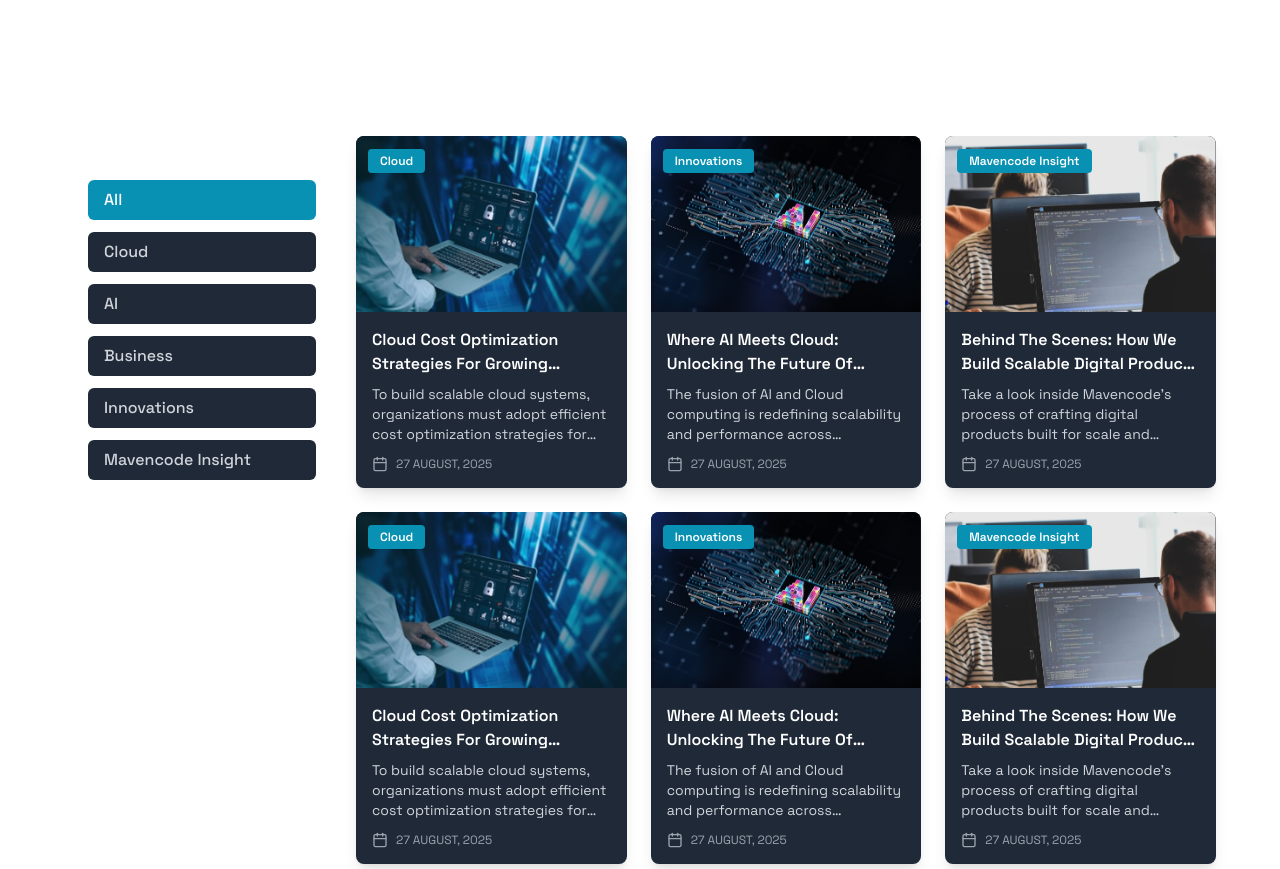
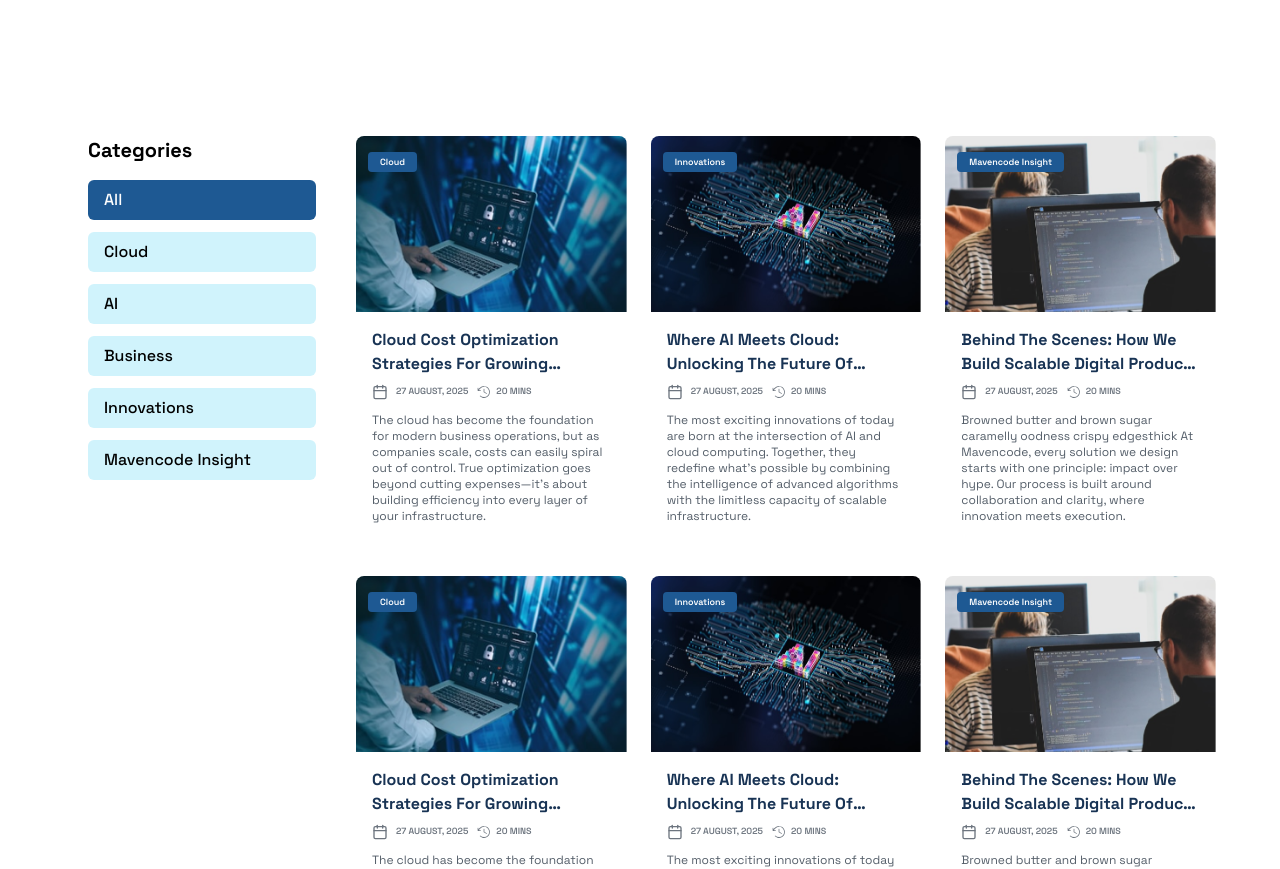
Before and after one commit to Lawdshev/maven-website, a Next.js app: page /blog in a window 1280 px wide. Shown: the part 560-1429 px from the top of the page. Built offline with nearby package versions, Linux system fonts and the light colour scheme.

Commit message:
Enhance Tailwind CSS configuration with new color utilities for blog components. Update BlogInsights component to improve text styling, layout, and add a new clock icon for better visual representation of article dates.

```diff
--- a/src/app/blog/components/BlogInsights.tsx
+++ b/src/app/blog/components/BlogInsights.tsx
@@ -5,6 +5,7 @@ import Strategy from "@/app/image/blog/strategy.png";
 import Cost from "@/app/image/blog/cost.png";
 import Behind from "@/app/image/blog/behind.png";
 import { Calendar } from "lucide-react";
+import { PiClockCounterClockwiseLight } from "react-icons/pi";
 
 const categories = [
   "All",
@@ -21,7 +22,7 @@ const articles = [
     title: "Cloud Cost Optimization Strategies For Growing Businesses",
     category: "Cloud",
     excerpt:
-      "To build scalable cloud systems, organizations must adopt efficient cost optimization strategies for sustained growth.",
+      "The cloud has become the foundation for modern business operations, but as companies scale, costs can easily spiral out of control. True optimization goes beyond cutting expenses—it’s about building efficiency into every layer of your infrastructure. ",
     image: Strategy,
     date: "27 AUGUST, 2025",
   },
@@ -30,7 +31,7 @@ const articles = [
     title: "Where AI Meets Cloud: Unlocking The Future Of Scalable Intelligence",
     category: "Innovations",
     excerpt:
-      "The fusion of AI and Cloud computing is redefining scalability and performance across industries.",
+      "The most exciting innovations of today are born at the intersection of AI and cloud computing. Together, they redefine what’s possible by combining the intelligence of advanced algorithms with the limitless capacity of scalable infrastructure.",
     image: Cost,
     date: "27 AUGUST, 2025",
   },
@@ -39,7 +40,7 @@ const articles = [
     title: "Behind The Scenes: How We Build Scalable Digital Products At Mavencode",
     category: "Mavencode Insight",
     excerpt:
-      "Take a look inside Mavencode’s process of crafting digital products built for scale and innovation.",
+      "Browned butter and brown sugar caramelly oodness crispy edgesthick At Mavencode, every solution we design starts with one principle: impact over hype. Our process is built around collaboration and clarity, where innovation meets execution. ",
     image: Behind,
     date: "27 AUGUST, 2025",
   },
@@ -48,7 +49,7 @@ const articles = [
     title: "Cloud Cost Optimization Strategies For Growing Businesses",
     category: "Cloud",
     excerpt:
-      "To build scalable cloud systems, organizations must adopt efficient cost optimization strategies for sustained growth.",
+      "The cloud has become the foundation for modern business operations, but as companies scale, costs can easily spiral out of control. True optimization goes beyond cutting expenses—it’s about building efficiency into every layer of your infrastructure. ",
     image: Strategy,
     date: "27 AUGUST, 2025",
   },
@@ -57,7 +58,7 @@ const articles = [
     title: "Where AI Meets Cloud: Unlocking The Future Of Scalable Intelligence",
     category: "Innovations",
     excerpt:
-      "The fusion of AI and Cloud computing is redefining scalability and performance across industries.",
+      "The most exciting innovations of today are born at the intersection of AI and cloud computing. Together, they redefine what’s possible by combining the intelligence of advanced algorithms with the limitless capacity of scalable infrastructure.",
     image: Cost,
     date: "27 AUGUST, 2025",
   },
@@ -66,7 +67,7 @@ const articles = [
     title: "Behind The Scenes: How We Build Scalable Digital Products At Mavencode",
     category: "Mavencode Insight",
     excerpt:
-      "Take a look inside Mavencode’s process of crafting digital products built for scale and innovation.",
+      "Browned butter and brown sugar caramelly oodness crispy edgesthick At Mavencode, every solution we design starts with one principle: impact over hype. Our process is built around collaboration and clarity, where innovation meets execution. ",
     image: Behind,
     date: "27 AUGUST, 2025",
   },
@@ -86,16 +87,16 @@ export default function BlogGrid() {
       <div className="max-w-6xl mx-auto grid grid-cols-1 md:grid-cols-4 gap-4">
         {/* Categories Sidebar */}
         <aside className="md:col-span-1 px-6 rounded-lg  h-fit">
-          <h3 className="text-lg font-semibold mb-4">Categories</h3>
+          <h3 className="text-xl font-bold mb-4 text-blog-category dark:text-blog-category-dark">Categories</h3>
           <ul className="space-y-3">
             {categories.map((cat) => (
               <li key={cat}>
                 <button
                   onClick={() => setActiveCategory(cat)}
-                  className={`w-full text-left px-4 py-2 rounded-md font-medium transition ${
+                  className={`w-full text-left px-4 text-base py-2 rounded-md font-medium ${
                     activeCategory === cat
-                      ? "bg-cyan-600 text-white"
-                      : "bg-[#1f2937] text-gray-300 hover:bg-cyan-700 hover:text-white"
+                      ? "bg-button-bg dark:bg-button-bg-dark text-white"
+                      : "bg-blog-category-button dark:bg-blog-category-button-dark text-blog-category dark:text-blog-category-dark"
                   }`}
                 >
                   {cat}
@@ -110,7 +111,7 @@ export default function BlogGrid() {
           {filteredArticles.map((article) => (
             <article
               key={article.id}
-              className="bg-[#1f2937] rounded-lg overflow-hidden shadow-lg hover:shadow-cyan-700/30 transition"
+              className="rounded-lg overflow-hidden"
             >
               <div className="relative h-44 w-full">
                 <Image
@@ -120,24 +121,29 @@ export default function BlogGrid() {
                   className="object-cover"
                 />
                 <div className="absolute top-3 left-3">
-                  <span className="bg-cyan-600 text-white px-3 py-1 rounded text-xs font-semibold">
+                  <span className="bg-button-bg dark:bg-button-bg-dark  px-3 py-1 rounded text-[9px] font-semibold">
                     {article.category}
                   </span>
                 </div>
               </div>
 
               <div className="p-4">
-                <h3 className="text-base font-semibold mb-2 line-clamp-2">
+                <h3 className="text-base text-blog-title dark:blog-title-dark font-bold mb-2 line-clamp-2">
                   {article.title}
                 </h3>
-                <p className="text-sm text-gray-300 mb-3 line-clamp-3">
+                <div className="flex items-center gap-2  mb-3 ">
+                  <Calendar className="w-4 h-4 text-date-icon dark:date-icon-dark" />
+                  <span className="text-[9px] font-semibold text-blog-date dark:blog-date-dark">{article.date}</span>
+                  <div className="flex items-center gap-1">
+                    <PiClockCounterClockwiseLight className="w-4 h-4 text-date-icon dark:date-icon-dark" />
+                    <span className="text-[9px] font-semibold text-blog-date dark:blog-date-dark">20 MINS</span>
+                  </div>
+                </div>
+                <p className="text-xs text-blog-text dark:blog-text-dark max-w-lg mb-3">
                   {article.excerpt}
                 </p>
 
-                <div className="flex items-center gap-2 text-xs text-gray-400">
-                  <Calendar className="w-4 h-4" />
-                  <span>{article.date}</span>
-                </div>
+
               </div>
             </article>
           ))}
--- a/tailwind.config.ts
+++ b/tailwind.config.ts
@@ -69,9 +69,33 @@ const config: Config = {
         },
         "blog-icon":{
           DEFAULT:"#BACCE1",
-          dark: "#3F5A79"
+          dark: "#3F5A79",
 
-        }
+        },
+        "blog-category":{
+          DEFAULT:"#000000",
+          dark:"#FFFFFF",
+        },
+        "blog-title":{
+          DEFAULT:"#183354",
+          dark:"#B1C7E1",
+        },
+       "blog-text":{
+        DEFAULT:"#545E69",
+        dark:"#98A0A9",
+       },
+       "blog-date":{
+        DEFAULT:"#6D757F",
+        dark:"#828890",
+       },
+       "date-icon":{
+        DEFAULT:"#6D757F",
+        dark:"#42464B",
+       },
+       "blog-category-button":{
+        DEFAULT:"#D0F3FC",
+        dark:"#19768E",
+       },
       },
     },
   },
```
